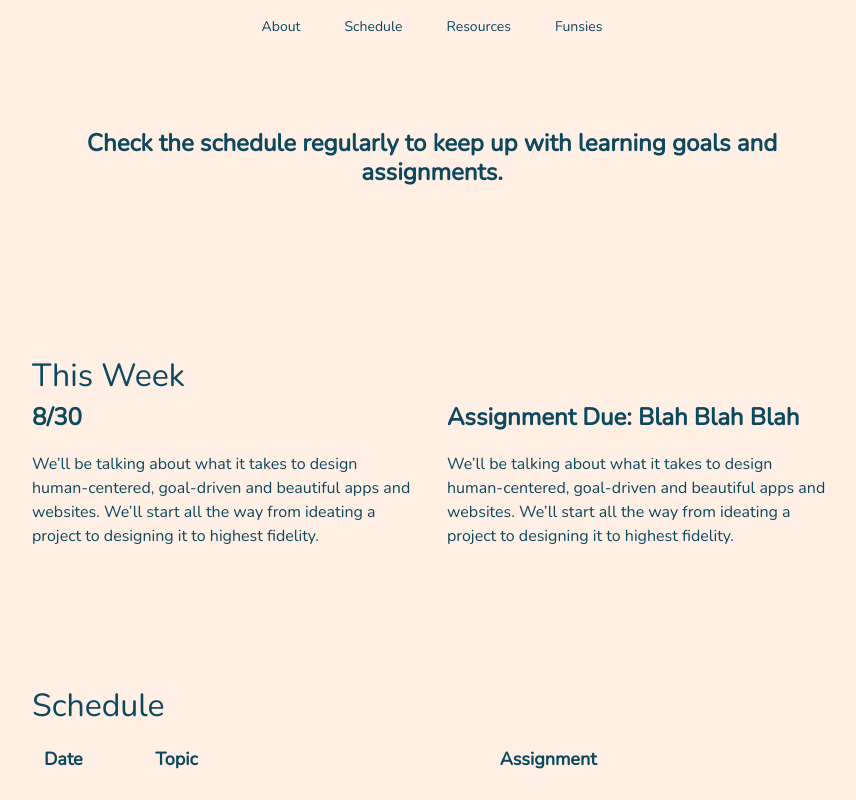
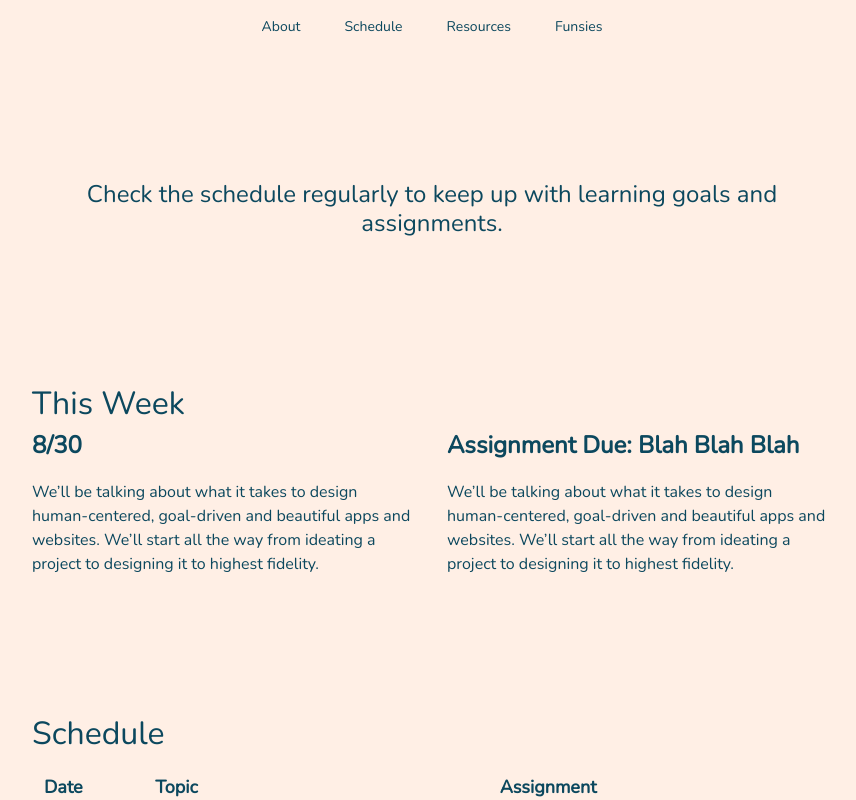
Before and after one commit to nathalyn/idea258c, a React (Create React App) app: page /schedule in a window 1280 px wide. Shown: the top 800 px of the page, without its empty margins (208-1064 px from the left). Built offline with nearby package versions, Linux system fonts and the light colour scheme.

Commit message:
a little mobile optimisation and margin

```diff
--- a/src/App.css
+++ b/src/App.css
@@ -37,10 +37,7 @@ body {
   margin: auto;
 }
 
-.section{
-  width: 800px;
-  margin: auto;
-}
+
 
 h3{
   font-size: 24px;
@@ -100,7 +97,7 @@ h3{
 
 /* About */
 .about{
-  padding: 10px 190px;
+  /* padding: 10px 190px; */
 }
 
 .about-row{
@@ -127,3 +124,20 @@ h3{
      width: 600px;
      margin-bottom: 50px;
 }
+
+/* Small devices (landscape phones, 576px and up) */
+@media (min-width: 576px) {  }
+
+/* Medium devices (tablets, 768px and up) */
+@media (min-width: 768px) {
+  .section{
+    width: 800px;
+    margin: auto;
+  }
+ }
+
+/* Large devices (desktops, 992px and up) */
+@media (min-width: 992px) {}
+
+/* Extra large devices (large desktops, 1200px and up) */
+@media (min-width: 1200px) { }
--- a/src/App.js
+++ b/src/App.js
@@ -10,7 +10,6 @@ import {Route, Link } from "react-router-dom";
 class App extends Component {
   render() {
     return (
-
       <div className="App">
         <Navigation />
         <Route exact path="/" component={About} />
--- a/src/components/Navigation/Navigation.js
+++ b/src/components/Navigation/Navigation.js
@@ -18,7 +18,7 @@ const Navigation = () => {
                         <Link to="/resources" className="nav-link">Resources</Link>
                     </li>
                     <li className="nav-item">
-                        <Link to="/" className="nav-link">Funsies</Link>
+                        <Link to="#" className="nav-link disabled">Funsies</Link>
                     </li>
                 </ul>
             </div>
--- a/src/views/about/About.js
+++ b/src/views/about/About.js
@@ -1,11 +1,13 @@
 import React from 'react';
 import aboutImg from '../../images/about.png';
 import profileImage from '../../images/profileImage.png';
+import {Link} from "react-router-dom";
+
 
 const About = () => {
 
     return (
-        <section>
+        <section className="section">
             <div className="landing">
                 <div className="landing-content">
                     <h3>Welcome to</h3>
@@ -17,11 +19,10 @@ const About = () => {
                                 <button type="button" className="btn dpd-btn trans-btn">Learn More</button>
                             </div>
                             <div className="col">
-                                <button type="button" className="btn dpd-btn dark-btn">Class Schedule</button>
+                                <Link to="/schedule"><button type="button" className="btn dpd-btn dark-btn">Class Schedule</button> </Link>
                             </div>
                         </div>
                     </div>
-
                 </div>
             </div>
             <div className="about">
--- a/src/views/schedule/Schedule.js
+++ b/src/views/schedule/Schedule.js
@@ -23,8 +23,8 @@ const Schedule = () => {
     ]
 
     const renderScheduleData = (data) => {
-        return (data.map(week => (
-            <tr>
+        return (data.map((week, index) => (
+            <tr key={index}>
                 <td scope="row">{week.date}</td>
                 <td>{week.topic}</td>
                 <td>{week.assignment}</td>
@@ -33,8 +33,8 @@ const Schedule = () => {
     }
     return (
         <section className="section">
-            <div className=" landing schedule-landing">
-                <h3 className="text-center">Check the schedule regularly to keep up with learning goals and assignments.</h3>
+            <div className="landing-text-div schedule-landing">
+                <h3 className="text-center font-weight-light">Check the schedule regularly to keep up with learning goals and assignments.</h3>
             </div>
             <div>
                 <ThisWeek />
--- a/src/views/schedule/schedule.css
+++ b/src/views/schedule/schedule.css
@@ -1,7 +1,3 @@
-.schedule-landing{
-    padding-top: 76px;
-}
-
 .this-week{
     margin-bottom: 123px;
 }
```
